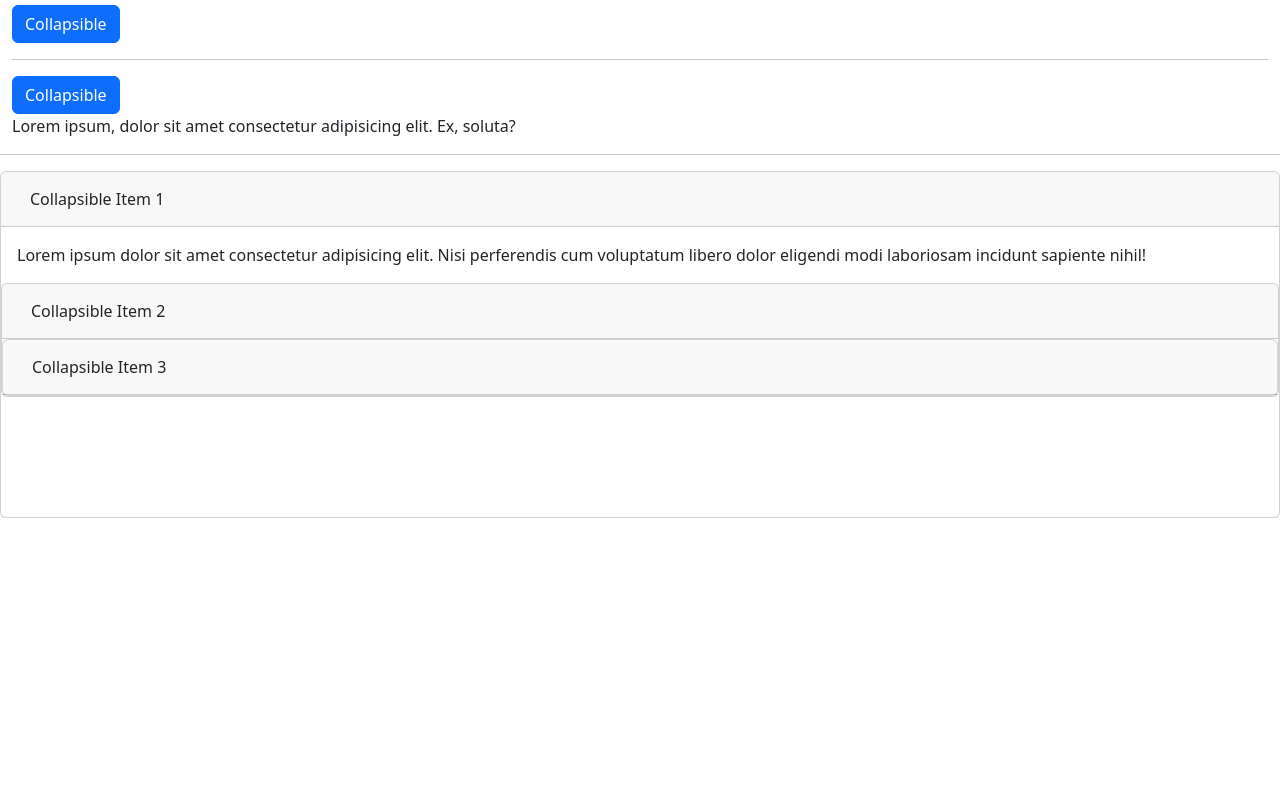
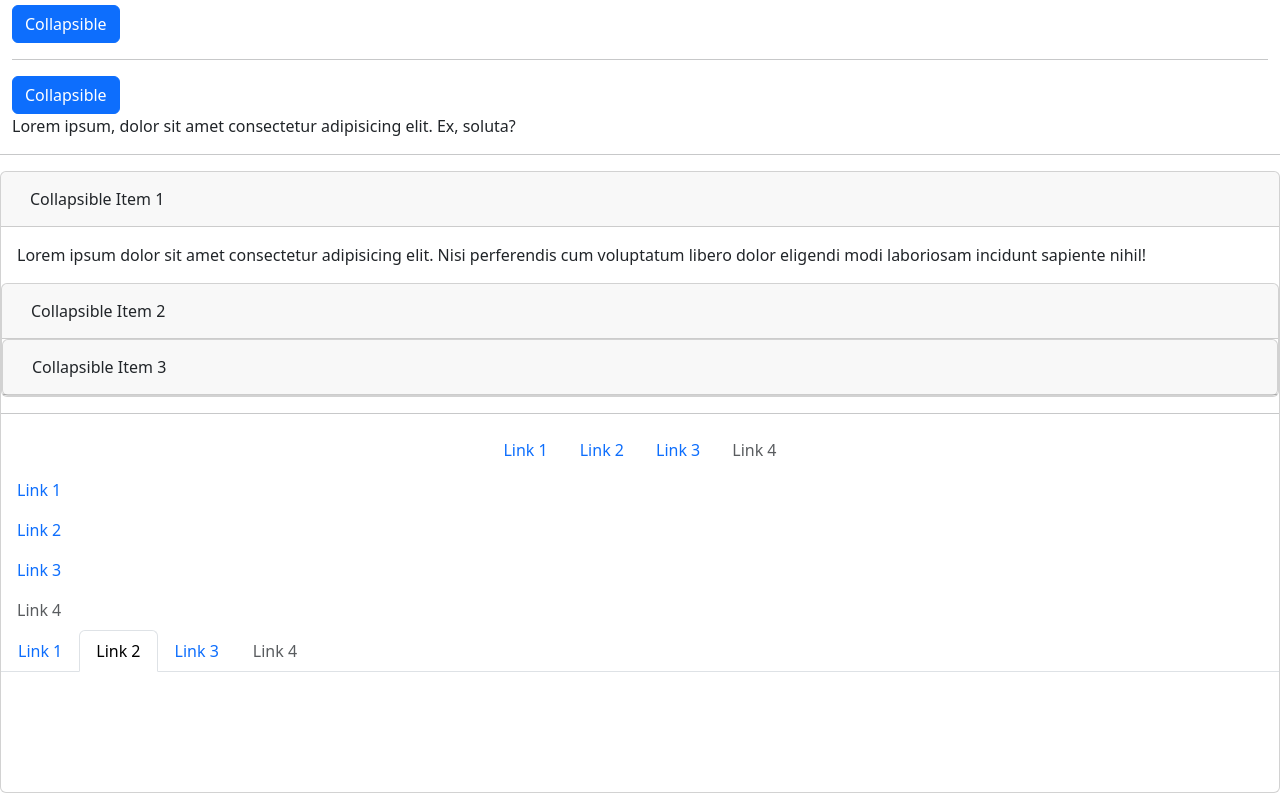
Before and after one commit to Charan-2908/Bootstrap, a website: page bt-3.html in a window 1280 px wide. Shown: the part 1909-2702 px from the top of the page. Before the commit the page ends 2427 px from the top, so only its background shows below. Drawn offline with nearby package versions, Linux system fonts and the light colour scheme.

Commit message:
day update

```diff
--- a/bt-3.html
+++ b/bt-3.html
@@ -136,7 +136,51 @@
                 </div>
             </div>
         </div>
+        <hr>
+        <ul class="nav justify-content-center">
+            <li class="nav-item">
+                <a href="#" class="nav-link">Link 1</a>
+            </li>
+            <li class="nav-item">
+                <a href="#" class="nav-link">Link 2</a>
+            </li>
+            <li class="nav-item">
+                <a href="#" class="nav-link">Link 3</a>
+            </li>
+            <li class="nav-item">
+                <a href="#" class="nav-link disabled">Link 4</a>
+            </li>
+        </ul>
 
+        <ul class="nav flex-column">
+            <li class="nav-item">
+                <a href="#" class="nav-link">Link 1</a>
+            </li>
+            <li class="nav-item">
+                <a href="#" class="nav-link">Link 2</a>
+            </li>
+            <li class="nav-item">
+                <a href="#" class="nav-link">Link 3</a>
+            </li>
+            <li class="nav-item">
+                <a href="#" class="nav-link disabled">Link 4</a>
+            </li>
+        </ul>
+
+        <ul class="nav nav-tabs">
+            <li class="nav-item">
+                <a href="#" class="nav-link">Link 1</a>
+            </li>
+            <li class="nav-item">
+                <a href="#" class="nav-link active">Link 2</a>
+            </li>
+            <li class="nav-item">
+                <a href="#" class="nav-link">Link 3</a>
+            </li>
+            <li class="nav-item">
+                <a href="#" class="nav-link disabled">Link 4</a>
+            </li>
+        </ul>
 
 
 
```
